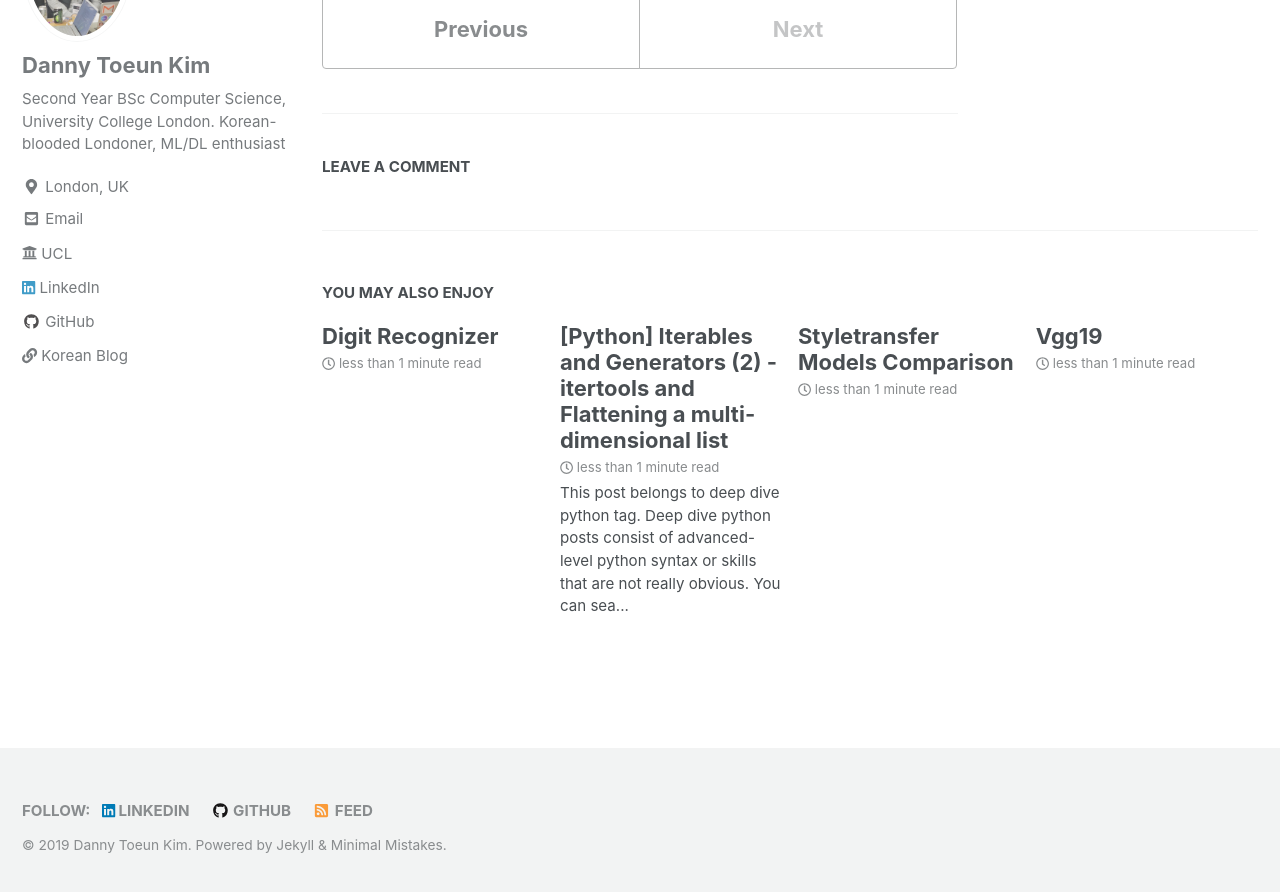
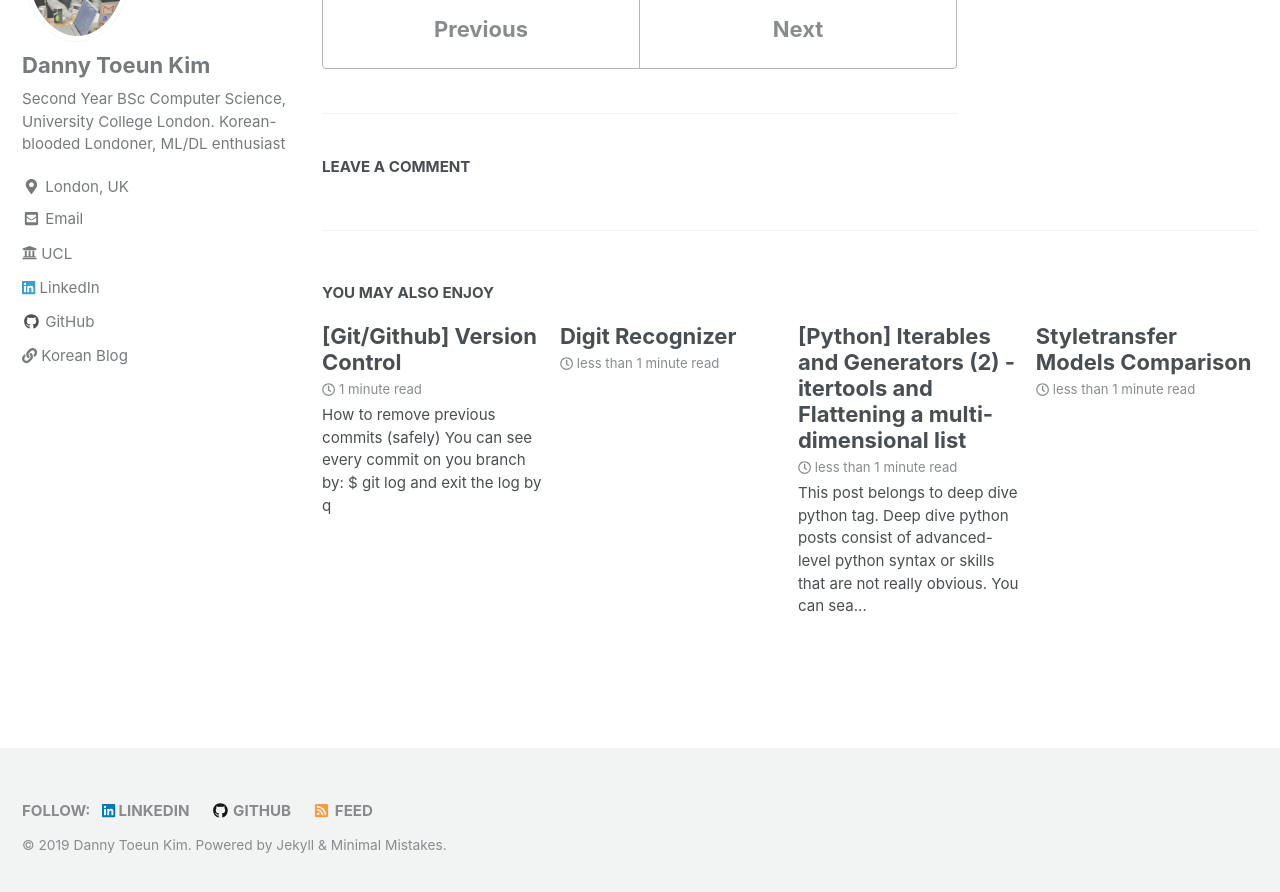
Before and after one commit to kimdanny/blog, a Jekyll site: the page built from _posts/programming/2019-09-03-avoid-modifying-list-in-loop.md, in a window 1280 px wide and 900 px high, scrolled down 6145 px. Shown: the top 892 px of the window. Built offline with Jekyll 4.4.1, drawn with Linux system fonts in a browser that asks for light colours; cached includes are drawn as plain includes; nearby versions of some CDN libraries; some of the changed lines change nothing that is shown.

Commit message:
git reset

````diff
--- /dev/null
+++ b/_posts/programming/2019-09-10-VersionControl-Git.md
@@ -0,0 +1,32 @@
+---
+title: "[Git/Github] Version Control"
+categories:
+  - programming
+tags:
+  - Git
+toc: true
+toc_label: "Table of Contents"
+toc_icon: "cog"
+---
+## How to remove previous commits (safely)
+You can see every commit on you branch by:
+```
+$ git log
+```
+and exit the log by `q`
+
+I have a very very painful experience with this one:
+```
+$ git reset --hard HEAD~2
+```
+I just simply Googled 'how can i delete previous commit' and got answer from Stackoverflow
+which was `git reset --hard HEAD~(number of commits you want to delete)`.
+Without any hesitation i just typed the command and here came the disaster!! BOOM! Every file I made
+through the commit, which i just reset before, was totally gone! OK... learning by doing, learning by mistakes...
+
+```
+$ git reset --soft HEAD~2
+```
+Guys, this is the safest way to remove your previous commits, as you can infer from the argument `--soft`.
+If you want to keep your work/files in your local directory or remote repo, and just undo the commit you made before,
+do `git reset --soft HEAD~n`.
````
Also changed, not shown: _posts/programming/2019-09-03-avoid-modifying-list-in-loop.md (line endings or trailing spaces).
